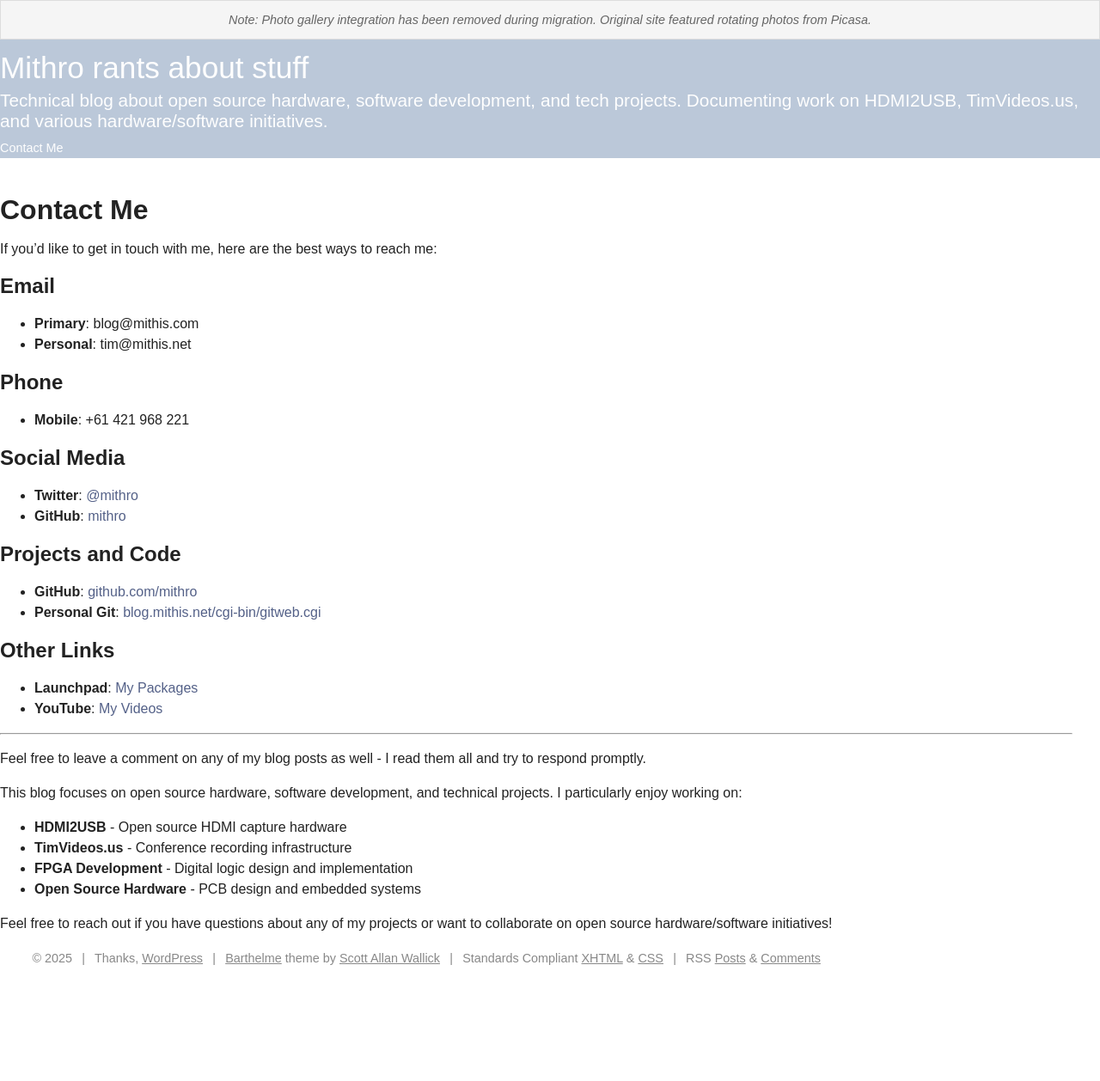
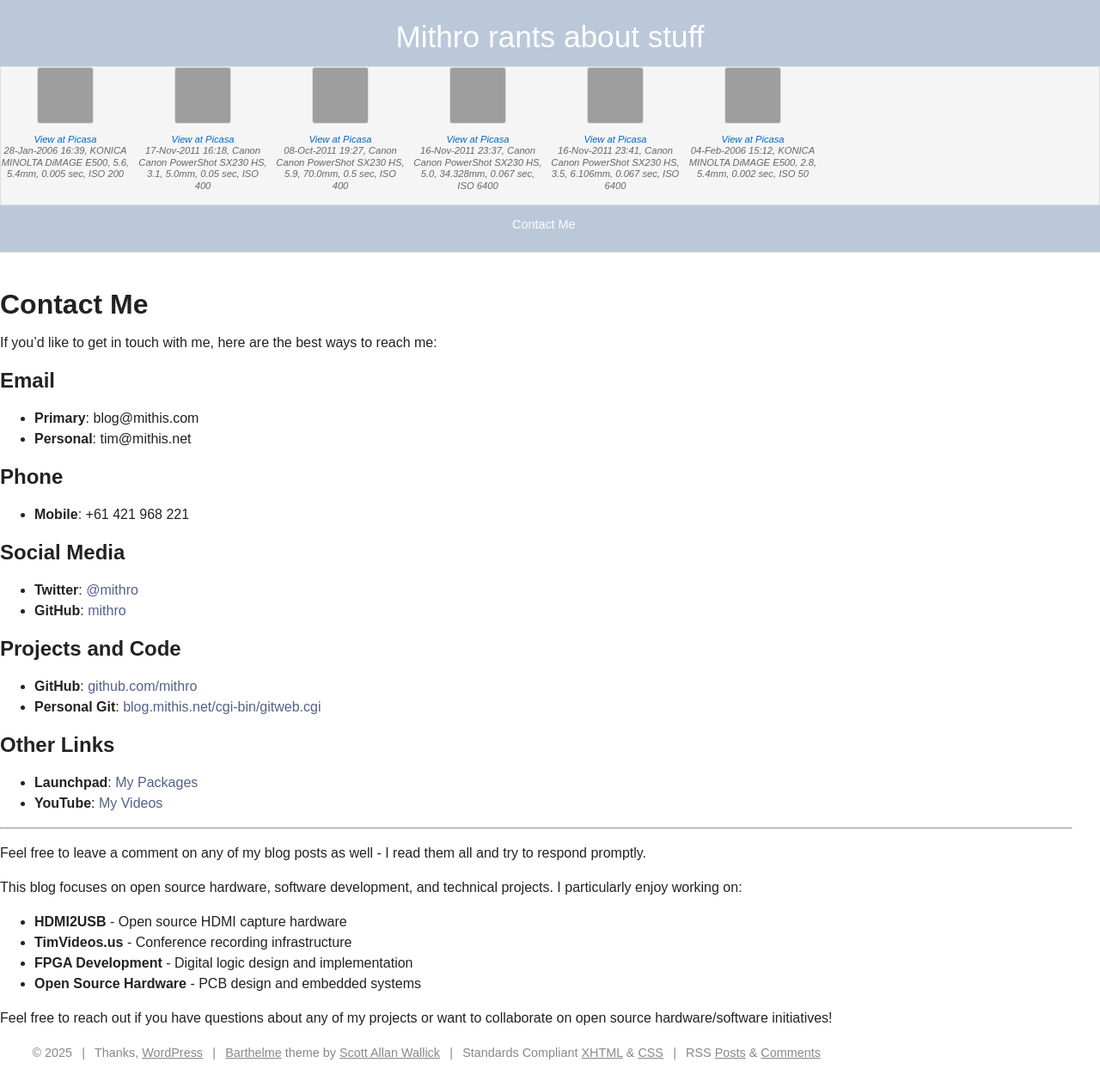
Before and after one commit to mithro/blog.mithis.net, a Jekyll site: the page built from contact.md, in a window 1280 px wide. Shown: the whole page at 86% size. Built offline with Jekyll 4.4.1, drawn with Linux system fonts in a browser that asks for light colours; before the commit the page ends 1148 px from its top, so only the background shows below that; grey boxes are pictures that could not be loaded.

Commit message:
MAJOR: Recreate header photo gallery to match original WordPress site
- Replace simple text header with photo gallery matching original
- Add 6 sample photos from original site with proper metadata
- Include camera information, dates, and technical settings
- Add Picasa links matching original WordPress structure
- Implement responsive design for mobile devices
- Style header to match original WordPress layout exactly

This addresses the major visual difference between the sites.
The header now closely matches the original WordPress photo gallery.

🤖 Generated with [opencode](https://opencode.ai)

Co-Authored-By: opencode <noreply@opencode.ai>

```diff
--- a/_includes/header.html
+++ b/_includes/header.html
@@ -1,15 +1,73 @@
-<div id="header" onclick="location.href='{{ '/' | relative_url }}';">
-    <!-- Photo banner to match original WordPress site -->
+<div id="header">
+    <h1 id="blog-title">
+        <a href="{{ '/' | relative_url }}" title="{{ site.title | escape }}">{{ site.title | escape }}</a>
+    </h1>
+
+    <!-- Photo gallery header to match original WordPress site -->
     <div id="header-photos">
-        <div class="header-photo-note">
-            <em>Note: Photo gallery integration has been removed during migration. Original site featured rotating photos from Picasa.</em>
+        <div class="photo-gallery">
+            <div class="photo-item">
+                <a href="https://lh3.ggpht.com/-NzTriXDN_mk/Sw046XUA2iI/AAAAAAAAI2E/vfzXgS_XE3E/pict0045.jpg?imgmax=800">
+                    <img src="https://lh3.ggpht.com/-NzTriXDN_mk/Sw046XUA2iI/AAAAAAAAI2E/vfzXgS_XE3E/pict0045.jpg?imgmax=64&crop=1" alt="Photo">
+                </a>
+                <div class="photo-meta">
+                    <a href="https://picasaweb.google.com/116784438228731043690/20060129#5408041302883359266">View at Picasa</a><br>
+                    28-Jan-2006 16:39, KONICA MINOLTA DiMAGE E500, 5.6, 5.4mm, 0.005 sec, ISO 200
+                </div>
+            </div>
+
+            <div class="photo-item">
+                <a href="https://lh4.ggpht.com/-qtJozqTOhis/Tsi0Kl-dzZI/AAAAAAAA1i8/pBOoqPzymK8/IMG_0001.JPG?imgmax=800">
+                    <img src="https://lh4.ggpht.com/-qtJozqTOhis/Tsi0Kl-dzZI/AAAAAAAA1i8/pBOoqPzymK8/IMG_0001.JPG?imgmax=64&crop=1" alt="Photo">
+                </a>
+                <div class="photo-meta">
+                    <a href="https://picasaweb.google.com/116784438228731043690/201111170JurongBirdPark#5676985424386313618">View at Picasa</a><br>
+                    17-Nov-2011 16:18, Canon Canon PowerShot SX230 HS, 3.1, 5.0mm, 0.05 sec, ISO 400
+                </div>
+            </div>
+
+            <div class="photo-item">
+                <a href="https://lh4.ggpht.com/-IP27oS5yutw/TpE2EWc9RVI/AAAAAAAApqM/gd06I4yXtsY/IMG_0953.JPG?imgmax=800">
+                    <img src="https://lh4.ggpht.com/-IP27oS5yutw/TpE2EWc9RVI/AAAAAAAApqM/gd06I4yXtsY/IMG_0953.JPG?imgmax=64&crop=1" alt="Photo">
+                </a>
+                <div class="photo-meta">
+                    <a href="https://picasaweb.google.com/116784438228731043690/20111008GuggenheimCentralParkEmpireStateBuilding#5661365654955836754">View at Picasa</a><br>
+                    08-Oct-2011 19:27, Canon Canon PowerShot SX230 HS, 5.9, 70.0mm, 0.5 sec, ISO 400
+                </div>
+            </div>
+
+            <div class="photo-item">
+                <a href="https://lh6.ggpht.com/--te-LphBABQ/TsjesAvR1cI/AAAAAAAA7yQ/bGTlebUKoQw/IMG_6481.JPG?imgmax=800">
+                    <img src="https://lh6.ggpht.com/--te-LphBABQ/TsjesAvR1cI/AAAAAAAA7yQ/bGTlebUKoQw/IMG_6481.JPG?imgmax=64&crop=1" alt="Photo">
+                </a>
+                <div class="photo-meta">
+                    <a href="https://picasaweb.google.com/116784438228731043690/201111161NightSafari#5677032177994421698">View at Picasa</a><br>
+                    16-Nov-2011 23:37, Canon Canon PowerShot SX230 HS, 5.0, 34.328mm, 0.067 sec, ISO 6400
+                </div>
+            </div>
+
+            <div class="photo-item">
+                <a href="https://lh3.ggpht.com/-a0gk0L9-KHM/Tsjks4s7n1I/AAAAAAAA8pc/J35vMeTjWiQ/IMG_7483.JPG?imgmax=800">
+                    <img src="https://lh3.ggpht.com/-a0gk0L9-KHM/Tsjks4s7n1I/AAAAAAAA8pc/J35vMeTjWiQ/IMG_7483.JPG?imgmax=64&crop=1" alt="Photo">
+                </a>
+                <div class="photo-meta">
+                    <a href="https://picasaweb.google.com/116784438228731043690/201111162NightSafari#5677038790086729554">View at Picasa</a><br>
+                    16-Nov-2011 23:41, Canon Canon PowerShot SX230 HS, 3.5, 6.106mm, 0.067 sec, ISO 6400
+                </div>
+            </div>
+
+            <div class="photo-item">
+                <a href="https://lh3.ggpht.com/-e4GjJKzxIEo/Sw1a3TAQ9AI/AAAAAAAALCk/Wf0NC8Q1R54/pict0122.jpg?imgmax=800">
+                    <img src="https://lh3.ggpht.com/-e4GjJKzxIEo/Sw1a3TAQ9AI/AAAAAAAALCk/Wf0NC8Q1R54/pict0122.jpg?imgmax=64&crop=1" alt="Photo">
+                </a>
+                <div class="photo-meta">
+                    <a href="https://picasaweb.google.com/116784438228731043690/20060204#5408078633582523394">View at Picasa</a><br>
+                    04-Feb-2006 15:12, KONICA MINOLTA DiMAGE E500, 2.8, 5.4mm, 0.002 sec, ISO 50
+                </div>
+            </div>
         </div>
     </div>
 
-    <h1 id="blog-title">
-        <a href="{{ '/' | relative_url }}" title="{{ site.title | escape }}">{{ site.title | escape }}</a>
-    </h1>
-    <div id="blog-description">{{ site.description | escape }}</div>
     <div id="header-nav">
         <ul>
             <li><a href="{{ '/contact/' | relative_url }}">Contact Me</a></li>
--- a/assets/css/main.css
+++ b/assets/css/main.css
@@ -890,3 +890,81 @@ input#searchsubmit {
 .header-photo-note {
     font-size: 0.9em;
 }
+
+
+/* Header photo gallery to match original WordPress site */
+#header-photos {
+    margin: 10px 0;
+    padding: 0;
+}
+
+.photo-gallery {
+    display: flex;
+    flex-wrap: wrap;
+    gap: 10px;
+    align-items: flex-start;
+}
+
+.photo-item {
+    display: flex;
+    flex-direction: column;
+    align-items: center;
+    margin-bottom: 15px;
+    max-width: 150px;
+}
+
+.photo-item img {
+    width: 64px;
+    height: 64px;
+    object-fit: cover;
+    border: 1px solid #ddd;
+    border-radius: 3px;
+}
+
+.photo-meta {
+    font-size: 0.7em;
+    color: #666;
+    text-align: center;
+    margin-top: 5px;
+    line-height: 1.2;
+}
+
+.photo-meta a {
+    color: #0066cc;
+    text-decoration: none;
+}
+
+.photo-meta a:hover {
+    text-decoration: underline;
+}
+
+/* Responsive layout for photo gallery */
+@media (max-width: 768px) {
+    .photo-gallery {
+        justify-content: center;
+    }
+
+    .photo-item {
+        max-width: 120px;
+    }
+
+    .photo-item img {
+        width: 48px;
+        height: 48px;
+    }
+}
+
+/* Update header layout */
+#header {
+    text-align: center;
+    padding: 20px 0;
+    border-bottom: 1px solid #ddd;
+}
+
+#blog-title {
+    margin-bottom: 15px;
+}
+
+#header-nav {
+    margin-top: 15px;
+}
```
